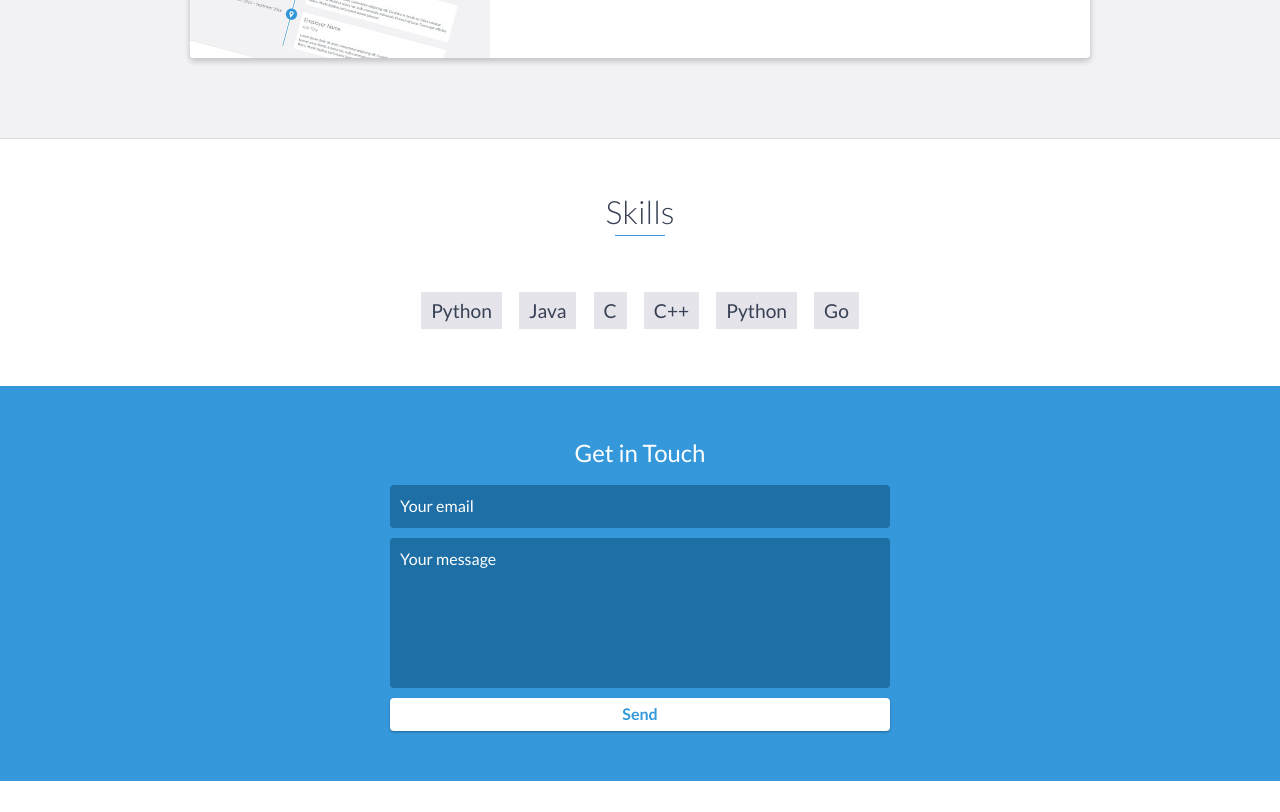
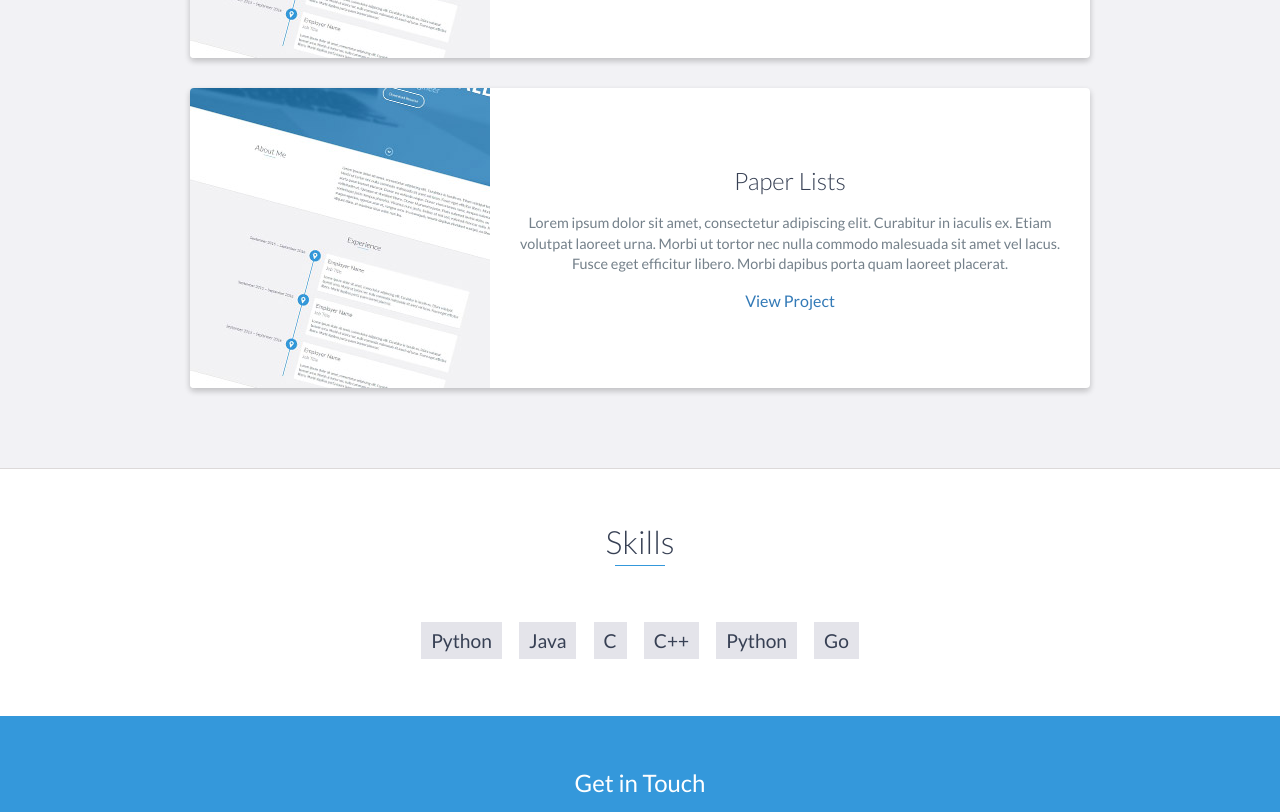
Before and after one commit to TomoyaFukui/TomoyaFukui.github.io, a website: page index.html in a window 1280 px wide. Shown: the part 3741-4553 px from the top of the page. Drawn offline with nearby package versions, Linux system fonts and the light colour scheme.

Commit message:
update index.html

```diff
--- a/index.html
+++ b/index.html
@@ -215,6 +215,22 @@
                     <!-- End .project-info -->
                 </div>
                 <!-- End .project -->
+
+                <div class="project shadow-large">
+                    <div class="project-image">
+                        <img src="images/project.jpg" />
+                    </div>
+                    <!-- End .project-image -->
+                    <div class="project-info">
+                        <h3>Paper Lists</h3>
+                        <p>
+                            Lorem ipsum dolor sit amet, consectetur adipiscing elit. Curabitur in iaculis ex. Etiam volutpat laoreet urna. Morbi ut tortor nec nulla commodo malesuada sit amet vel lacus. Fusce eget efficitur libero. Morbi dapibus porta quam laoreet placerat.
+                        </p>
+                        <a href="#">View Project</a>
+                    </div>
+                    <!-- End .project-info -->
+                </div>
+                <!-- End .project -->
             </div>
         </div>
     </div>
```
